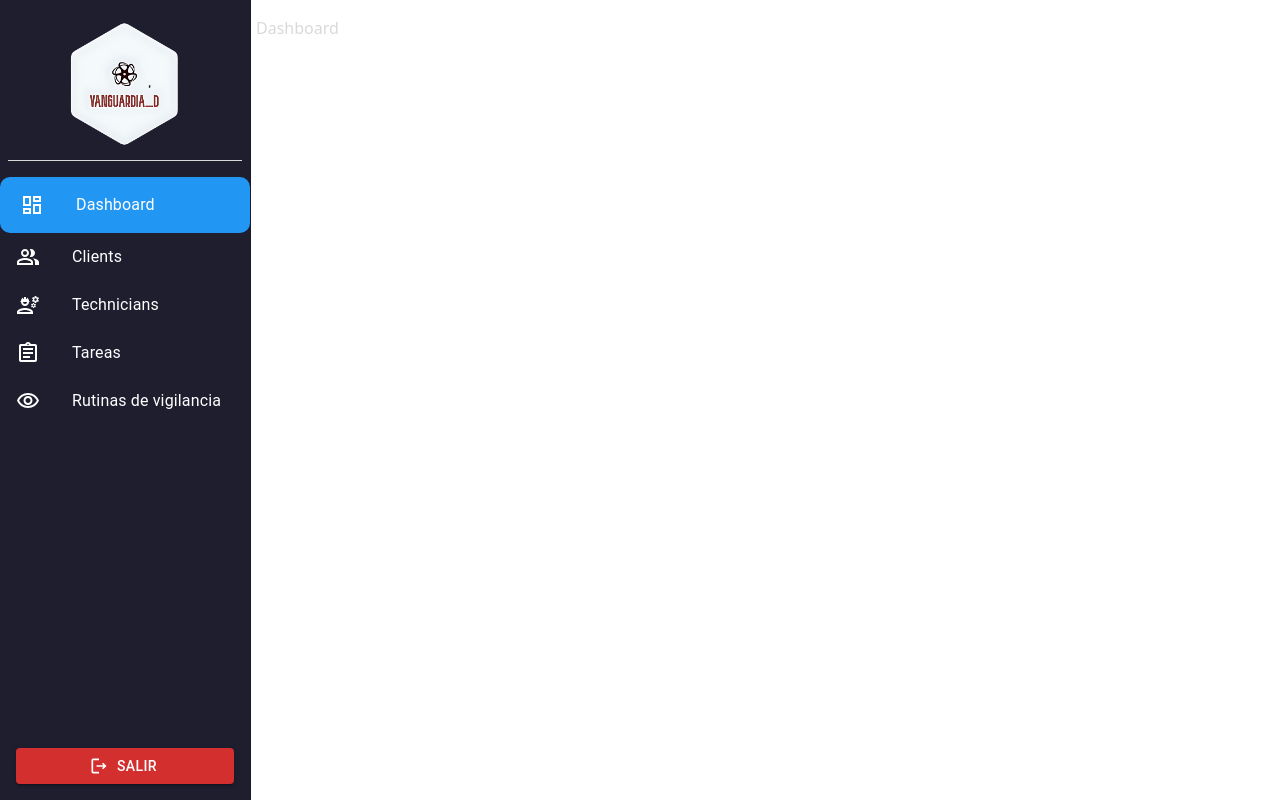
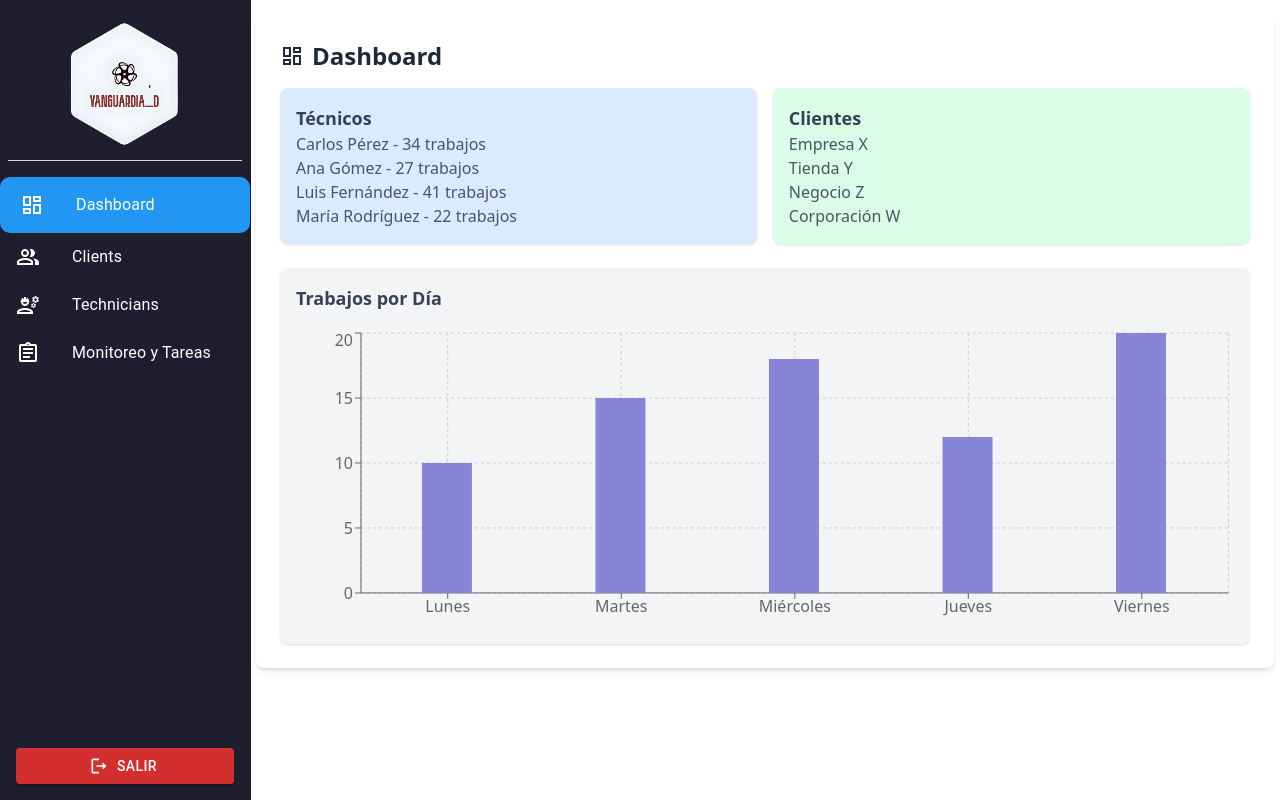
Before and after one commit to Oziel351/Vanguardia-client, a React (Vite) app: page /home/dashboard in a window 1280 px wide. Built offline with nearby package versions, Linux system fonts and the light colour scheme; sample sign-in values are in the browser's storage.

Commit message:
last fixes

```diff
--- a/package.json
+++ b/package.json
@@ -26,6 +26,7 @@
     "react-hook-form": "^7.54.2",
     "react-router-dom": "^7.3.0",
     "react-spinners": "^0.15.0",
+    "recharts": "^2.15.1",
     "tailwindcss": "^4.0.14"
   },
   "devDependencies": {
--- /dev/null
+++ b/src/components/Chart.tsx
@@ -0,0 +1,50 @@
+import React from "react";
+import {
+  BarChart,
+  Bar,
+  XAxis,
+  YAxis,
+  CartesianGrid,
+  Tooltip,
+  Legend,
+  ResponsiveContainer,
+} from "recharts";
+
+interface ChartProps {
+  title: string;
+  dataIndex: string;
+  data: any[];
+  color?: string;
+}
+
+export const Chart: React.FC<ChartProps> = ({
+  title,
+  dataIndex,
+  data,
+  color = "#8884d8",
+}) => {
+  return (
+    <div className="p-4 bg-white shadow-md rounded-lg">
+      <h2 className="text-lg font-semibold text-center mb-2">{title}</h2>
+      <ResponsiveContainer width="100%" height={300}>
+        <BarChart
+          data={data}
+          margin={{ top: 10, right: 30, left: 20, bottom: 5 }}
+        >
+          <CartesianGrid strokeDasharray="3 3" />
+          <XAxis dataKey={dataIndex} />
+          <YAxis />
+          <Tooltip />
+          <Legend />
+          <Bar
+            dataKey={dataIndex}
+            fill={color}
+            radius={[4, 4, 0, 0]}
+            animationDuration={1000}
+            name={title}
+          />
+        </BarChart>
+      </ResponsiveContainer>
+    </div>
+  );
+};
--- a/src/components/DrawerContent.tsx
+++ b/src/components/DrawerContent.tsx
@@ -29,14 +29,9 @@ const MODULES = [
     icon: <EngineeringOutlined />,
   },
   {
-    name: "Tareas",
-    path: "/home/tasks",
+    name: "Monitoreo y Tareas",
+    path: "/home/monitoring",
     icon: <AssignmentOutlined />,
-  },
-  {
-    name: "Rutinas de vigilancia",
-    path: "/home/surveillance",
-    icon: <VisibilityOutlined />,
   },
 ];
 
--- a/src/components/modals/TasksModal.tsx
+++ b/src/components/modals/TasksModal.tsx
@@ -89,7 +89,7 @@ export const TaskModal: React.FC<ModalProps<TaskProps>> = ({
           borderRadius: 2,
         }}
       >
-        <Typography variant="h5">Asignar Tarea</Typography>
+        <Typography variant="h5">{actions} Tarea</Typography>
 
         <Box
           sx={{
@@ -128,6 +128,7 @@ export const TaskModal: React.FC<ModalProps<TaskProps>> = ({
             render={({ field }) => {
               return (
                 <Select
+                  {...field}
                   label="Cliente"
                   variant="outlined"
                   fullWidth
@@ -135,7 +136,9 @@ export const TaskModal: React.FC<ModalProps<TaskProps>> = ({
                   onChange={(e) => field.onChange(e.target.value)}
                   disabled={fieldDisabled(actions)}
                 >
-                  {extra?.clients.map((client: any) => (
+                  {extra?.clients
+                    .filter((client: any) => client.enable)
+                    .map((client: any) => (
                       <MenuItem key={client._id} value={client._id}>
                         {client.contact.name}
                       </MenuItem>
@@ -151,6 +154,7 @@ export const TaskModal: React.FC<ModalProps<TaskProps>> = ({
             render={({ field }) => {
               return (
                 <Select
+                  {...field}
                   label="Técnico"
                   variant="outlined"
                   fullWidth
@@ -158,7 +162,10 @@ export const TaskModal: React.FC<ModalProps<TaskProps>> = ({
                   onChange={(e) => field.onChange(e.target.value)}
                   disabled={fieldDisabled(actions)}
                 >
-                  {extra?.technicians.map((technician: any) => (
+                  {actions === ModalActions.CREATE &&
+                    extra?.technicians
+                      .filter((technician: any) => technician.enable)
+                      .map((technician: any) => (
                         <MenuItem key={technician._id} value={technician._id}>
                           {technician.name}
                         </MenuItem>
@@ -171,7 +178,7 @@ export const TaskModal: React.FC<ModalProps<TaskProps>> = ({
           <Typography variant="subtitle1" sx={{ gridColumn: "span 2" }}>
             Instalaciones
           </Typography>
-
+          {actions !== ModalActions.VIEW && (
             <Button
               variant="contained"
               color="primary"
@@ -179,6 +186,9 @@ export const TaskModal: React.FC<ModalProps<TaskProps>> = ({
             >
               Agregar instalación
             </Button>
+          )}
+
+          {}
 
           {installations.map((installation, index) => (
             <Box key={index} sx={{ gridColumn: "span 2", mb: 2 }}>
--- a/src/components/modals/TechniciansModal.tsx
+++ b/src/components/modals/TechniciansModal.tsx
@@ -74,6 +74,7 @@ export const TechnicianModal: React.FC<ModalProps<TechniciansProps>> = ({
     onSuccessful();
   };
 
+  console.log(data);
   return (
     <Modal open={open} onClose={onClose}>
       <Box
--- a/src/pages/administrator/Dashboard.tsx
+++ b/src/pages/administrator/Dashboard.tsx
@@ -1,7 +1,82 @@
+import { DashboardOutlined } from "@mui/icons-material";
+import {
+  BarChart,
+  Bar,
+  XAxis,
+  YAxis,
+  Tooltip,
+  CartesianGrid,
+  ResponsiveContainer,
+} from "recharts";
+
+//Harcoded just for example purposes
+
+const mockTechnicians = [
+  { id: 1, name: "Carlos Pérez", jobsCompleted: 34 },
+  { id: 2, name: "Ana Gómez", jobsCompleted: 27 },
+  { id: 3, name: "Luis Fernández", jobsCompleted: 41 },
+  { id: 4, name: "María Rodríguez", jobsCompleted: 22 },
+];
+
+const mockClients = [
+  { id: 1, name: "Empresa X" },
+  { id: 2, name: "Tienda Y" },
+  { id: 3, name: "Negocio Z" },
+  { id: 4, name: "Corporación W" },
+];
+
+const workDaysData = [
+  { day: "Lunes", trabajos: 10 },
+  { day: "Martes", trabajos: 15 },
+  { day: "Miércoles", trabajos: 18 },
+  { day: "Jueves", trabajos: 12 },
+  { day: "Viernes", trabajos: 20 },
+];
+
 export const Dashboard = () => {
   return (
-    <div>
-      <h1>Dashboard</h1>
+    <div className="bg-white p-6 rounded-lg shadow-md">
+      <h1 className="text-2xl font-semibold text-gray-800 flex items-center mb-4">
+        <DashboardOutlined className="h-12 w-12 mr-2" /> Dashboard
+      </h1>
+
+      <div className="grid grid-cols-2 gap-4 mb-6">
+        <div className="p-4 bg-blue-100 rounded-lg shadow">
+          <h2 className="text-lg font-semibold text-gray-700">Técnicos</h2>
+          <ul>
+            {mockTechnicians.map((tech) => (
+              <li key={tech.id} className="text-gray-600">
+                {tech.name} - {tech.jobsCompleted} trabajos
+              </li>
+            ))}
+          </ul>
+        </div>
+        <div className="p-4 bg-green-100 rounded-lg shadow">
+          <h2 className="text-lg font-semibold text-gray-700">Clientes</h2>
+          <ul>
+            {mockClients.map((client) => (
+              <li key={client.id} className="text-gray-600">
+                {client.name}
+              </li>
+            ))}
+          </ul>
+        </div>
+      </div>
+
+      <div className="p-4 bg-gray-100 rounded-lg shadow">
+        <h2 className="text-lg font-semibold text-gray-700 mb-4">
+          Trabajos por Día
+        </h2>
+        <ResponsiveContainer width="100%" height={300}>
+          <BarChart data={workDaysData}>
+            <CartesianGrid strokeDasharray="3 3" />
+            <XAxis dataKey="day" />
+            <YAxis />
+            <Tooltip />
+            <Bar dataKey="trabajos" fill="#8884d8" barSize={50} />
+          </BarChart>
+        </ResponsiveContainer>
+      </div>
     </div>
   );
 };
--- a/src/pages/administrator/Tasks.tsx
+++ b/src/pages/administrator/Tasks.tsx
@@ -7,8 +7,13 @@ import { Tags } from "../../components/Tags";
 import { TaskProps } from "../../utils/interfaces/interfaces";
 import { AddTask, AssignmentOutlined } from "@mui/icons-material";
 import { TaskModal } from "../../components/modals/TasksModal";
+import { DeleteModal } from "../../components/modals/DeleteModal";
 
 const TASKS_COLUMNS = [
+  {
+    title: "Id de la tarea",
+    dataIndex: "_id",
+  },
   {
     title: "Titulo",
     dataIndex: "title",
@@ -49,15 +54,15 @@ const Task = () => {
       <div className="flex justify-between items-center mb-4">
         <h1 className="text-2xl font-semibold text-gray-800">
           <AssignmentOutlined className="h-12 w-12 mr-2" />
-          Módulo de Tareas
+          Módulo de Monitoreo y Tareas
         </h1>
       </div>
       <hr className="my-4 border-t border-gray-300" />
 
       <Alert severity="info" className="mb-4">
-        <AlertTitle>Información del Módulo de Tareas</AlertTitle>
-        En este módulo <b>NO</b> se agregan tareas manualmente, estas se generan
-        cuando al tecnico se le asigna una
+        <AlertTitle>Información del Módulo de Monitoreo y Tareas</AlertTitle>
+        En este módulo, las tareas se generan automáticamente al asignarlas a un
+        técnico y registran si completó las dos visitas diarias.
       </Alert>
 
       <TableHandler
@@ -66,8 +71,23 @@ const Task = () => {
         rowKey="name"
         isLoading={isLoading}
         onAction={handleModal}
+        moduleActive="tasks"
       />
 
+      {modalAction === ModalActions.DELETE && taskRow?._id ? (
+        <DeleteModal
+          open={modalOpen}
+          _id={taskRow._id}
+          onClose={() => setModalOpen(false)}
+          endpoint="tasks"
+          onSuccessful={() => {
+            setModalOpen(false);
+            setTimeout(() => {
+              retrieve();
+            }, 500);
+          }}
+        />
+      ) : (
         <TaskModal
           open={modalOpen}
           actions={modalAction}
@@ -78,6 +98,7 @@ const Task = () => {
             setModalOpen(false);
           }}
         />
+      )}
     </div>
   );
 };
--- a/src/pages/administrator/Technicians.tsx
+++ b/src/pages/administrator/Technicians.tsx
@@ -63,6 +63,7 @@ const Technicians = () => {
     row: TechniciansProps | null,
     type: "technician" | "task"
   ) => {
+    console.log(action, type, row);
     setModalAction(action);
     setTechnicianRow(row);
     setModalType(type);
@@ -118,7 +119,10 @@ const Technicians = () => {
         columns={columns}
         rowKey="name"
         isLoading={isLoading}
-        onAction={() => handleModal(modalAction, technicianRow, modalType)}
+        onAction={(actionType, tech) => {
+          handleModal(actionType, tech, "technician");
+        }}
+        moduleActive="technicians"
       />
 
       {modalAction === ModalActions.DELETE && technicianRow?._id ? (
--- a/src/routes/AppRouter.tsx
+++ b/src/routes/AppRouter.tsx
@@ -30,8 +30,7 @@ const routes = createBrowserRouter([
       { path: "dashboard", element: <Dashboard /> },
       { path: "clients", element: <Clients /> },
       { path: "technicians", element: <Technicians /> },
-      { path: "tasks", element: <Tasks /> },
-      { path: "surveillance", element: <Surveillance /> },
+      { path: "monitoring", element: <Tasks /> },
     ],
   },
 
--- a/src/utils/common.types.ts
+++ b/src/utils/common.types.ts
@@ -32,4 +32,5 @@ export enum ModalActions {
   DELETE = "Eliminar",
   ENABLE = "Activar",
   DISABLE = "Desactivar",
+  FOLLOW = "Monitoreo",
 }
```
Also changed, not shown: src/components/TableHandler.tsx (+24 -3 lines), 1 other file (tests, documents, lock files or other folders). Lines whose indentation alone changed are shown as unchanged.
